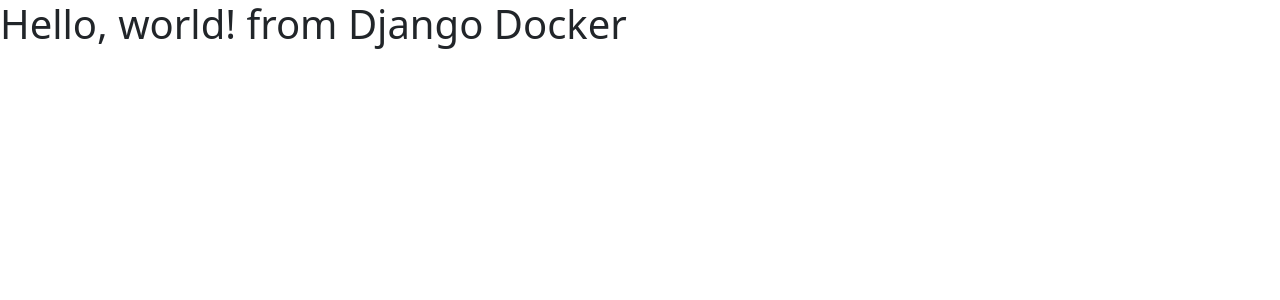
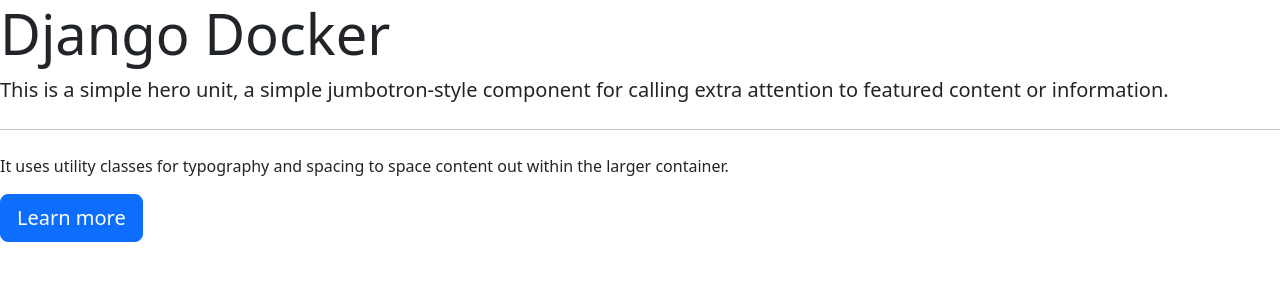
Before and after one commit to lasanishop/play-w-docker, a Django app: page / in a window 1280 px wide. Shown: the top 300 px of the page. Run offline with Django 4.2, Linux system fonts and the light colour scheme.

Commit message:
Add Bootstrap

```diff
--- a/core/templates/index.html
+++ b/core/templates/index.html
@@ -3,11 +3,19 @@
   <head>
     <meta charset="utf-8">
     <meta name="viewport" content="width=device-width, initial-scale=1">
-    <title>Bootstrap demo</title>
+    <title>Django</title>
     <link href="https://cdn.jsdelivr.net/npm/bootstrap@5.2.3/dist/css/bootstrap.min.css" rel="stylesheet" integrity="sha384-rbsA2VBKQhggwzxH7pPCaAqO46MgnOM80zW1RWuH61DGLwZJEdK2Kadq2F9CUG65" crossorigin="anonymous">
   </head>
   <body>
-    <h1>Hello, world! from Django Docker</h1>
+    <div class="jumbotron">
+      <h1 class="display-4">Django Docker</h1>
+      <p class="lead">This is a simple hero unit, a simple jumbotron-style component for calling extra attention to featured content or information.</p>
+      <hr class="my-4">
+      <p>It uses utility classes for typography and spacing to space content out within the larger container.</p>
+      <p class="lead">
+        <a class="btn btn-primary btn-lg" href="#" role="button">Learn more</a>
+      </p>
+    </div>
     <script src="https://cdn.jsdelivr.net/npm/bootstrap@5.2.3/dist/js/bootstrap.bundle.min.js" integrity="sha384-kenU1KFdBIe4zVF0s0G1M5b4hcpxyD9F7jL+jjXkk+Q2h455rYXK/7HAuoJl+0I4" crossorigin="anonymous"></script>
   </body>
 </html>
```
